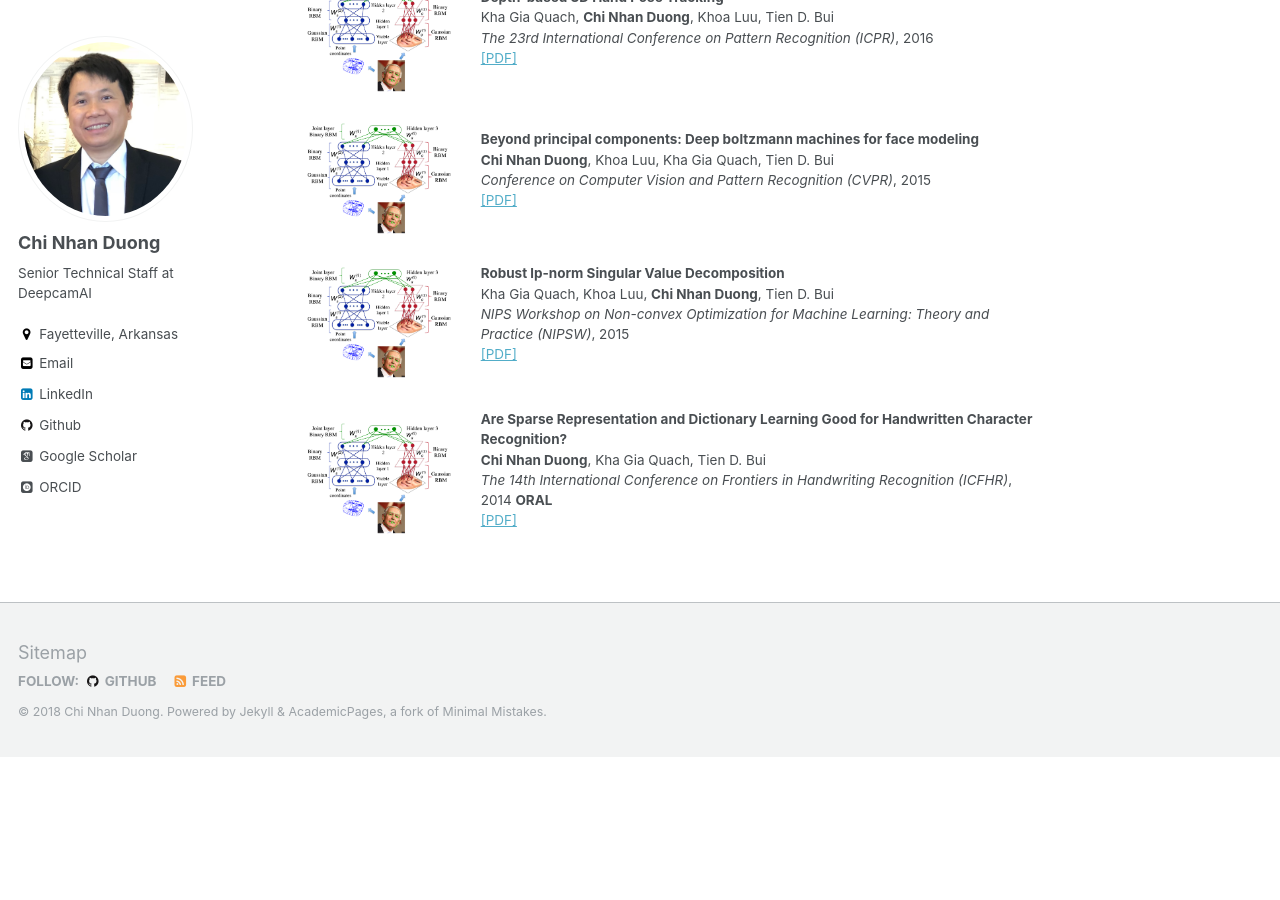
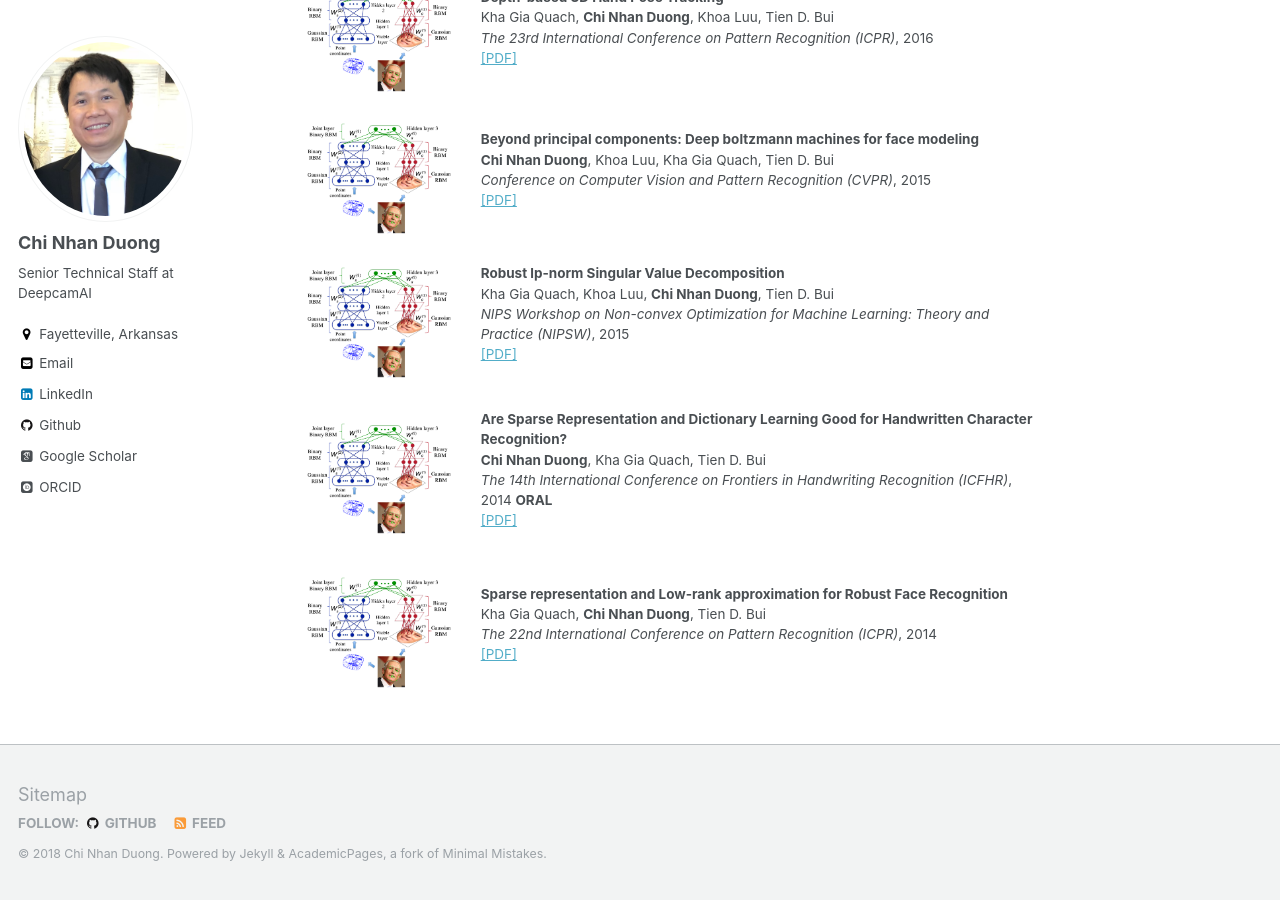
Before and after one commit to dcnhan/dcnhan.github.io, a Jekyll site: the page built from _pages/publications.md, in a window 1280 px wide and 900 px high, scrolled down 1722 px. Built offline with Jekyll 4.4.1, drawn with Linux system fonts in a browser that asks for light colours; some web fonts are replaced; before the commit the page ends 2479 px from its top, so only the background shows below that.

Commit message:
Build website

```diff
--- a/_pages/publications.md
+++ b/_pages/publications.md
@@ -129,3 +129,11 @@ author_profile: true
     <em>The 14th International Conference on Frontiers in Handwriting Recognition (ICFHR)</em>, 2014 <b>ORAL</b><br>
 	<a href="https://ieeexplore.ieee.org/document/6981081/">[PDF]</a>
 	</p></td></table>
+
+<table width="1200" align="center" border="0">
+	<td width="25%" valign="top" align="center"><img src="/images/featured_DAMs.png" alt="thumbnail" width="150" height="120" style="border-style: none"></td>
+	<td width="75%" valign="top"><p><heading><strong>Sparse representation and Low-rank approximation for Robust Face Recognition</strong></heading><br>
+	Kha Gia Quach, <strong> Chi Nhan Duong</strong>, Tien D. Bui<br>
+    <em>The 22nd International Conference on Pattern Recognition (ICPR)</em>, 2014 <br>
+	<a href="https://ieeexplore.ieee.org/abstract/document/6976948">[PDF]</a>
+	</p></td></table>
```
